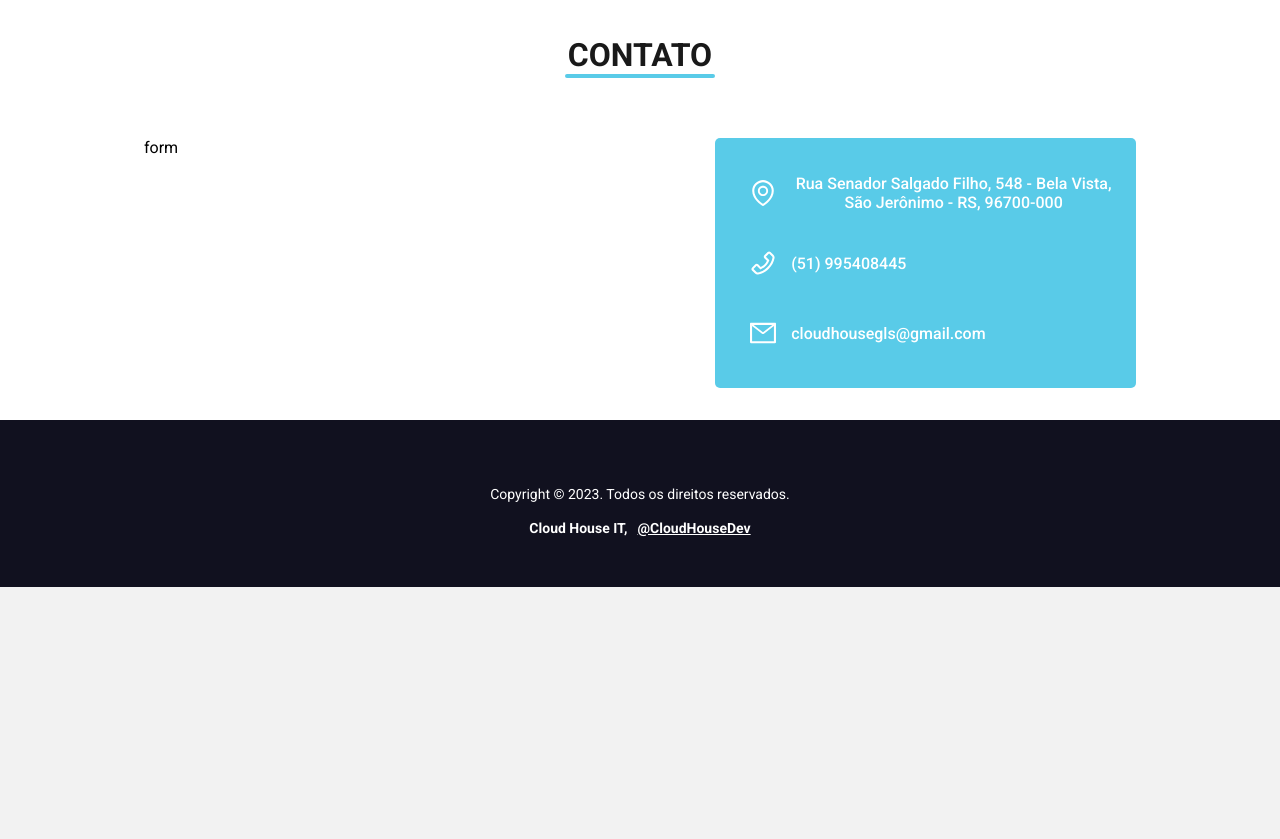
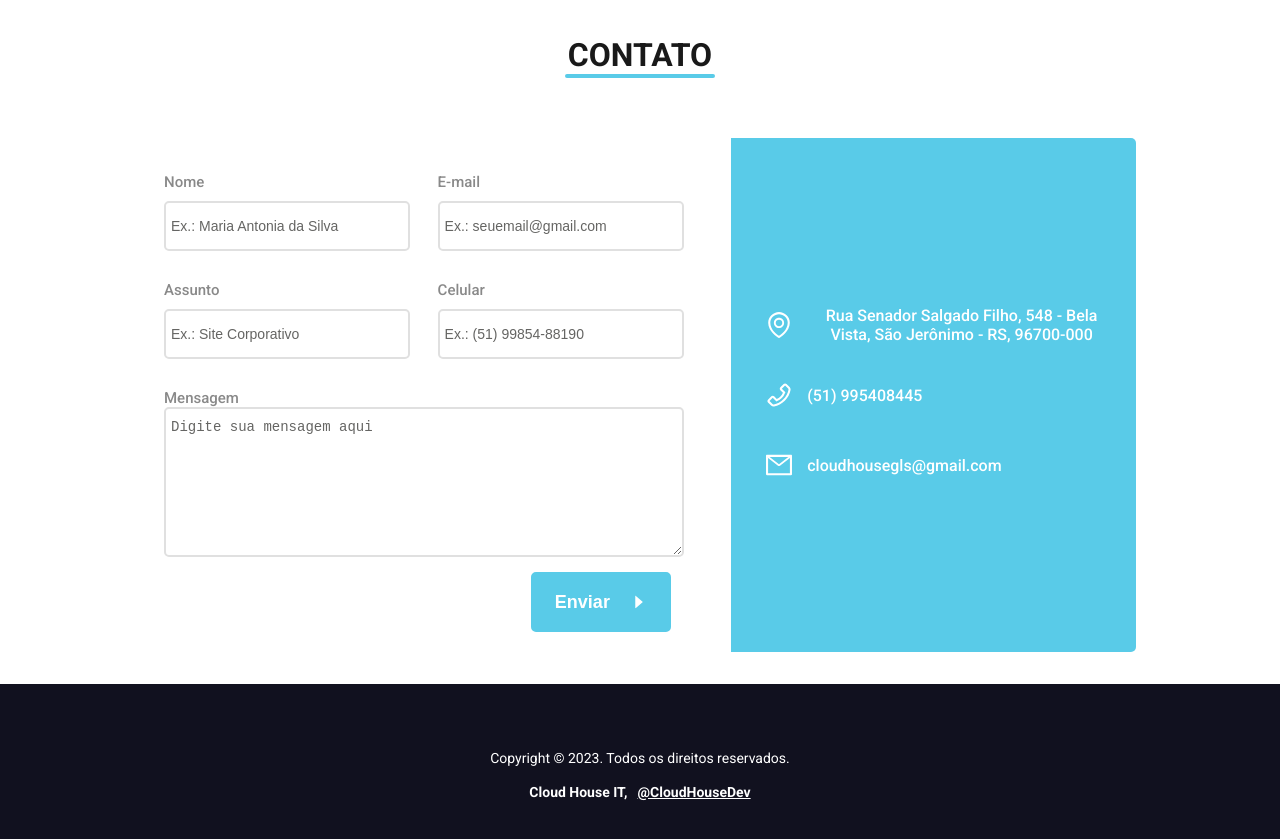
Before and after one commit to CloudHouseDev/landing-page-business, a React (Create React App) app: page / in a window 1280 px wide. Shown: the part 1600-2439 px from the top of the page. Before the commit the page ends 2187 px from the top, so only its background shows below. Built offline with nearby package versions, Linux system fonts and the light colour scheme.

Commit message:
chore: form and infos of the contact section

```diff
--- a/src/pages/components/contactUs/contactUs.jsx
+++ b/src/pages/components/contactUs/contactUs.jsx
@@ -5,6 +5,7 @@ import {
     PhoneOutlined,
     MailOutlined,
     WhatsAppOutlined,
+    CaretRightOutlined,
 } from "@ant-design/icons";
 
 import SectionTitle from "../../../components/sectionTitle/sectionTitle";
@@ -16,7 +17,56 @@ function ContactUs() {
         <section className="wrapper-contact-us-section">
             <SectionTitle text="Contato" />
             <div className="content-wrapper-asides">
-                <aside>form</aside>
+                <form className="contact-infos">
+                    <div className="wrapper-inputs">
+                        <div>
+                            <label htmlFor="nameInput">Nome</label>
+                            <input
+                                type="text"
+                                placeholder="Ex.: Maria Antonia da Silva"
+                                id="nameInput"
+                            />
+                        </div>
+                        <div>
+                            <label htmlFor="emailInput">E-mail</label>
+                            <input
+                                type="email"
+                                placeholder="Ex.: seuemail@gmail.com"
+                                id="emailInput"
+                            />
+                        </div>
+                    </div>
+                    <div className="wrapper-inputs">
+                        <div>
+                            <label htmlFor="subjectInput">Assunto</label>
+                            <input
+                                type="text"
+                                placeholder="Ex.: Site Corporativo"
+                                id="subjectInput"
+                            />
+                        </div>
+                        <div>
+                            <label htmlFor="phoneNumberInput">Celular</label>
+                            <input
+                                type="text"
+                                placeholder="Ex.: (51) 99854-88190"
+                                id="phoneNumberInput"
+                            />
+                        </div>
+                    </div>
+                    <div className="wrapper-inputs">
+                        <div>
+                            <label htmlFor="messageInput">Mensagem</label>
+                            <textarea
+                                id="messageInput"
+                                placeholder="Digite sua mensagem aqui"
+                            />
+                        </div>
+                    </div>
+                    <button type="button" className="button-submit">
+                        Enviar <CaretRightOutlined />
+                    </button>
+                </form>
                 <aside className="personal-infos">
                     <div className="personal-info-details">
                         <EnvironmentOutlined />
@@ -33,19 +83,19 @@ function ContactUs() {
                         <MailOutlined />
                         <span>cloudhousegls@gmail.com</span>
                     </div>
-                    {/* <div className="wrapper-clickable-links">
-                        <div className="clickable-links">
+                    {/*   <div className="wrapper-clickable-links">
+                        <a className="clickable-links" href="opa">
                             <div>
                                 <WhatsAppOutlined />
                             </div>
                             <span>WhatsApp</span>
-                        </div>
-                        <div className="clickable-links">
+                        </a>
+                        <a className="clickable-links" href="opa">
                             <div>
                                 <MailOutlined />
                             </div>
                             <span>E-mail</span>
-                        </div>
+                        </a>
                     </div> */}
                 </aside>
             </div>
--- a/src/pages/components/contactUs/styles.css
+++ b/src/pages/components/contactUs/styles.css
@@ -11,23 +11,30 @@
     display: flex;
     width: 100%;
     height: 100%;
+    border-radius: 5px;
 }
 
 .content-wrapper-asides aside {
     display: flex;
     flex-direction: column;
-    /*  padding: 20px 0; */
-    border-radius: 5px;
 }
 
-.content-wrapper-asides aside:nth-child(1) {
+.content-wrapper-asides form {
+    display: flex;
+    flex-direction: column;
+}
+
+.content-wrapper-asides form:nth-child(1) {
     flex: 0.6;
-    background-color: var(--white-400);
+    border-top-left-radius: 5px;
+    border-bottom-left-radius: 5px;
 }
 
 .content-wrapper-asides aside:nth-child(2) {
     flex: 0.4;
     background-color: var(--blue-400);
+    border-top-right-radius: 5px;
+    border-bottom-right-radius: 5px;
 }
 
 .personal-infos {
@@ -67,7 +74,8 @@
     display: flex;
     align-self: center;
     width: 100%;
-    border: 2px solid red;
+    border-top: 1px solid blue;
+    padding: 20px 20px;
 }
 
 .clickable-links {
@@ -76,5 +84,106 @@
     justify-content: center;
     align-items: center;
     width: 100px;
+    margin-right: 20px;
     border: 2px solid green;
 }
+
+.contact-infos {
+    display: flex;
+    flex-direction: column;
+    padding: 20px 20px;
+    width: 90%;
+}
+
+.button-submit {
+    border: none;
+    width: 100%;
+    max-width: 140px;
+    align-self: flex-end;
+    border-radius: 5px;
+    background: var(--blue-400);
+    border-radius: 5px;
+    margin-right: 40px;
+    height: 60px;
+    display: flex;
+    align-items: center;
+    justify-content: space-evenly;
+    justify-items: center;
+    color: var(--white-400);
+    font-weight: 700;
+    line-height: 14px;
+    font-size: 18px;
+    transition: 0.5s;
+    border: 4px solid var(--blue-400);
+}
+
+.button-submit:hover {
+    background: var(--white-400);
+    border: 4px solid var(--blue-400);
+    border-radius: 5px;
+    color: var(--black-400);
+}
+
+.wrapper-inputs {
+    display: flex;
+    justify-content: center;
+    align-items: flex-start;
+    margin: 15px 0;
+    width: 100%;
+}
+
+.wrapper-inputs div {
+    display: flex;
+    flex: 1;
+    flex-direction: column;
+    justify-content: center;
+    align-items: flex-start;
+}
+
+.wrapper-inputs div label {
+    font-size: 15px;
+    font-weight: 500;
+    color: var(--grey-500);
+}
+
+.wrapper-inputs div input {
+    font-size: 14px;
+    font-weight: 500;
+    color: var(--grey-400);
+    height: 50px;
+    width: 90%;
+    border: none;
+    margin-top: 10px;
+    padding-left: 5px;
+    border-radius: 5px;
+    border: 2px solid var(--grey-300);
+}
+
+.wrapper-inputs div input::placeholder {
+    font-size: 14px;
+    font-weight: 500;
+    color: var(--grey-400);
+}
+
+.wrapper-inputs div textarea {
+    font-size: 14px;
+    font-weight: 500;
+    color: var(--grey-400);
+    height: 50px;
+    width: 95%;
+    height: 100%;
+    min-height: 150px;
+    max-height: 300px;
+    max-width: 810px;
+    border: none;
+    padding-top: 10px;
+    padding-left: 5px;
+    border-radius: 5px;
+    border: 2px solid var(--grey-300);
+}
+
+.wrapper-inputs div textarea::placeholder {
+    font-size: 14px;
+    font-weight: 500;
+    color: var(--grey-400);
+}
--- a/src/styles/global.css
+++ b/src/styles/global.css
@@ -6,6 +6,8 @@
     --font-family: "Roboto", sans-serif;
     --background-color-default: #f2f2f2;
 
+    --grey-300: #e0e0e0;
+    --grey-500: #898989;
     --grey-400: #656563;
     --black-200: #282829;
     --black-400: #11111f;
```
Also changed, not shown: .eslintrc.json.
